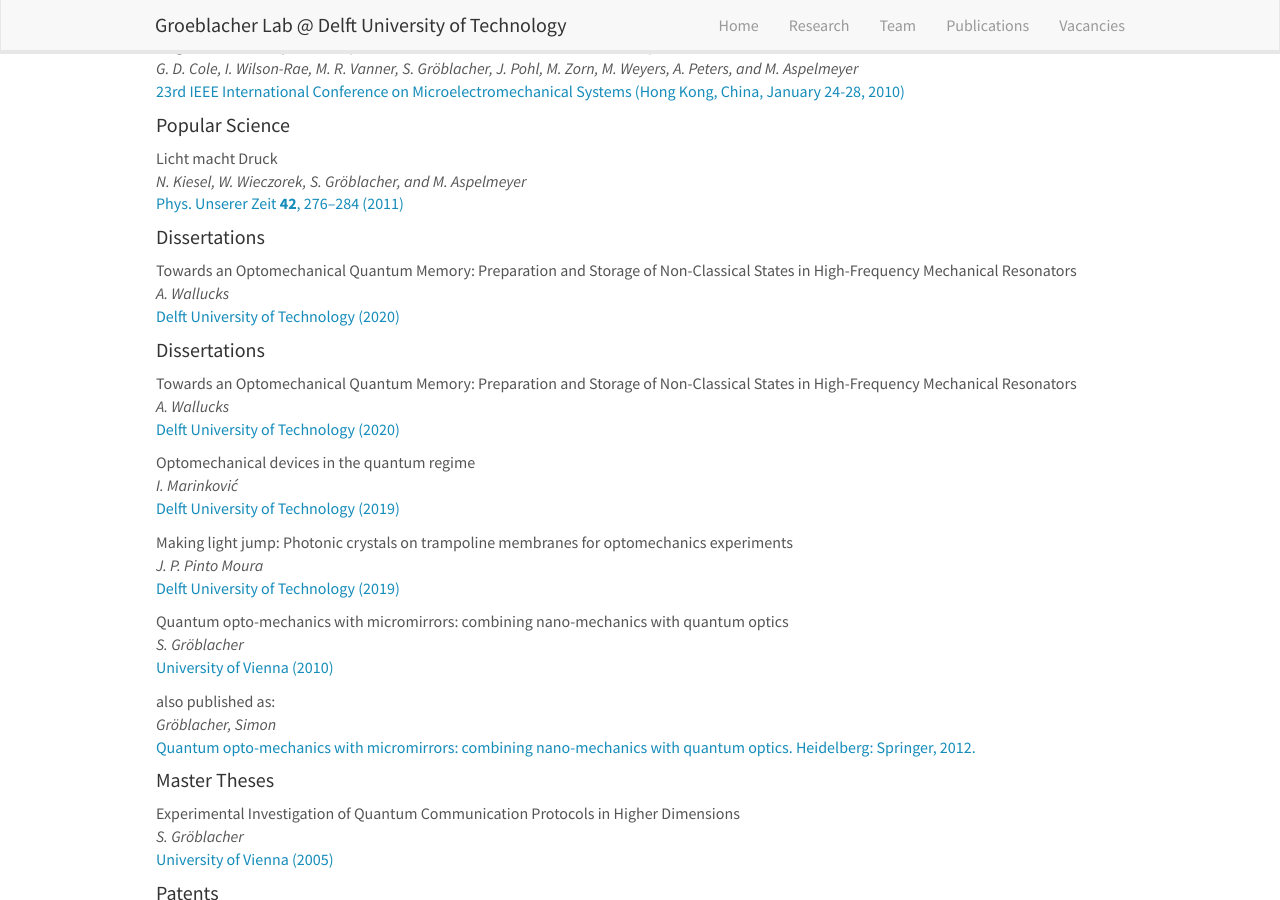
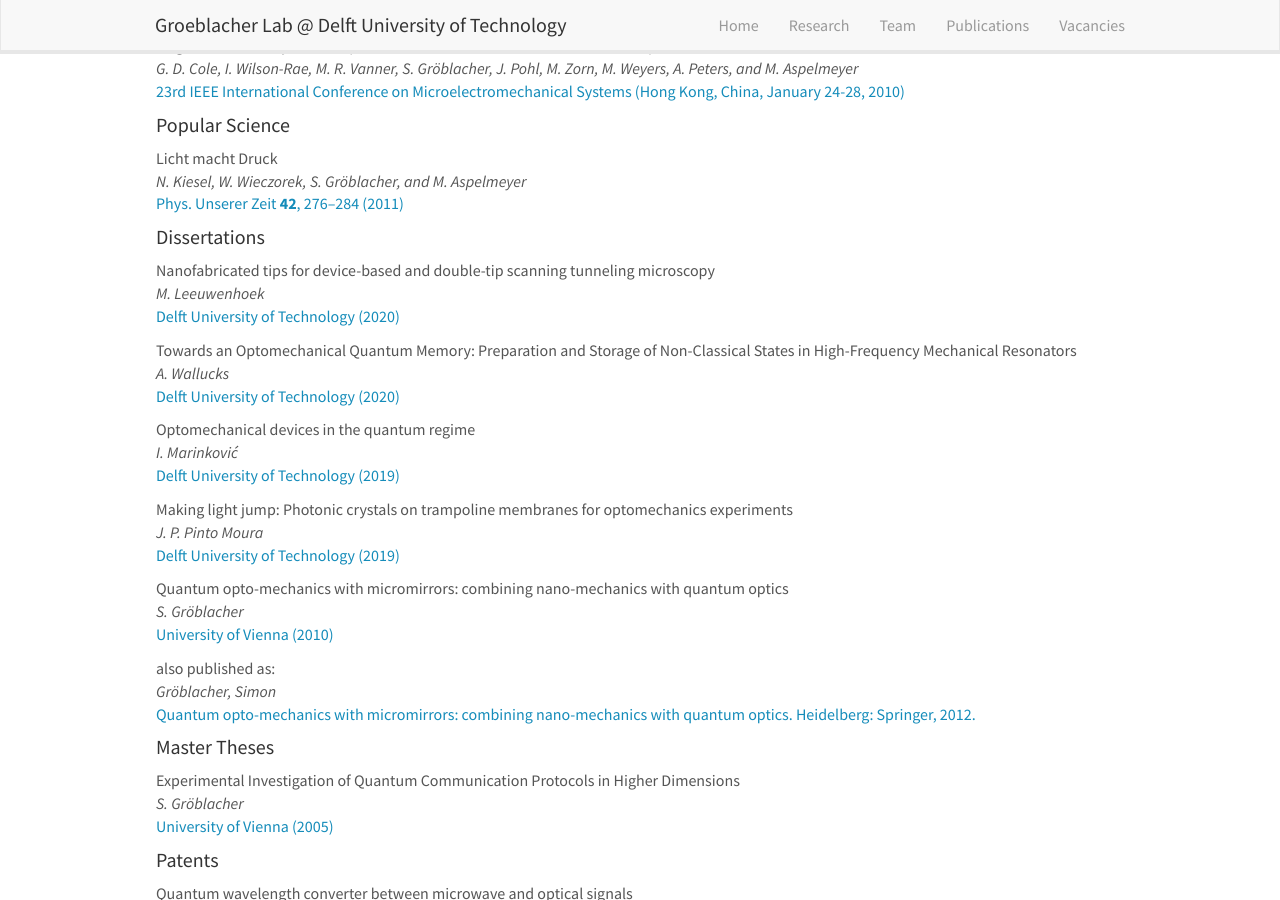
Before and after one commit to sgroeblacher/groeblacherlab, a Jekyll site: the page built from _pages/publications.md, in a window 1280 px wide and 900 px high, scrolled down 6710 px. Built offline with Jekyll 4.4.1, drawn with Linux system fonts in a browser that asks for light colours; nearby versions of some CDN libraries.

Commit message:
modified:   _data/publist.yml

```diff
--- a/_data/publist.yml
+++ b/_data/publist.yml
@@ -249,6 +249,7 @@
   newyear: 0
   year:
 
+
 - title: "Hanbury Brown and Twiss interferometry of single phonons from an optomechanical resonator"
   image: Pub_Fock.jpg
   description: We create individual phonon excitations of a mechanical oscillator and confirm their fundamental particle aspect, adapting a well-known test from quantum optics.
@@ -276,6 +277,7 @@
   news2:
   newyear: 0
   year:
+
 
 - title: "Mechanical Resonators for Quantum Optomechanics Experiments at Room Temperature"
   image: Pub_highQ.jpg
@@ -305,6 +307,7 @@
   newyear: 0
   year:
 
+
 - title: "Observation of non-Markovian micromechanical Brownian motion"
   image:
   description:
@@ -333,6 +336,7 @@
   newyear: 0
   year:
 
+
 - title: "Silicon optomechanical crystal resonator at millikelvin temperatures"
   image:
   description:
@@ -360,6 +364,7 @@
   news2: <a href="https://physics.aps.org/articles/v7/38"><i>Viewpoint</i> by Florian Marquardt</a>
   newyear: 0
   year:
+
 
 - title: "Highly efficient coupling from an optical fiber to a nanoscale silicon optomechanical cavity"
   image:
@@ -445,6 +450,7 @@
   newyear: 0
   year:
 
+
 - title: "Laser cooling of a nanomechanical oscillator into its quantum ground state"
   image:
   description:
@@ -458,6 +464,7 @@
   news2: <a href="https://doi.org/10.1038/478047a"><i>News & Views</i> by Florian Marquardt</a>
   newyear: 1
   year: 2011
+
 
 - title: "Quantum optomechanics – throwing a glance"
   image:
@@ -585,6 +592,7 @@
   newyear: 0
   year:
 
+
 - title: "Megahertz monocrystalline optomechanical resonators with minimal dissipation"
   image:
   description:
@@ -598,6 +606,7 @@
   news2:
   newyear: 1
   year: Proceedings
+
 
 - title: "Licht macht Druck"
   image:
@@ -614,12 +623,12 @@
   year: Popular Science
 
 
-- title: "Towards an Optomechanical Quantum Memory: Preparation and Storage of Non-Classical States in High-Frequency Mechanical Resonators"
+- title: "Nanofabricated tips for device-based and double-tip scanning tunneling microscopy"
   image:
   description:
-  authors: A. Wallucks
+  authors: M. Leeuwenhoek
   link:
-    url: https://doi.org/10.4233/uuid:388a09c0-1619-4947-9d82-f27eedf88155
+    url: https://doi.org/10.4233/uuid:ad392a9e-5490-49df-a8db-1e64715c8130
     display: Delft University of Technology (2020)
   arxiv: 0
   eprint:
@@ -639,8 +648,8 @@
   eprint:
   highlight: 0
   news2:
-  newyear: 1
-  year: Dissertations
+  newyear: 0
+  year:
 
 - title: "Optomechanical devices in the quantum regime"
   image:
```
